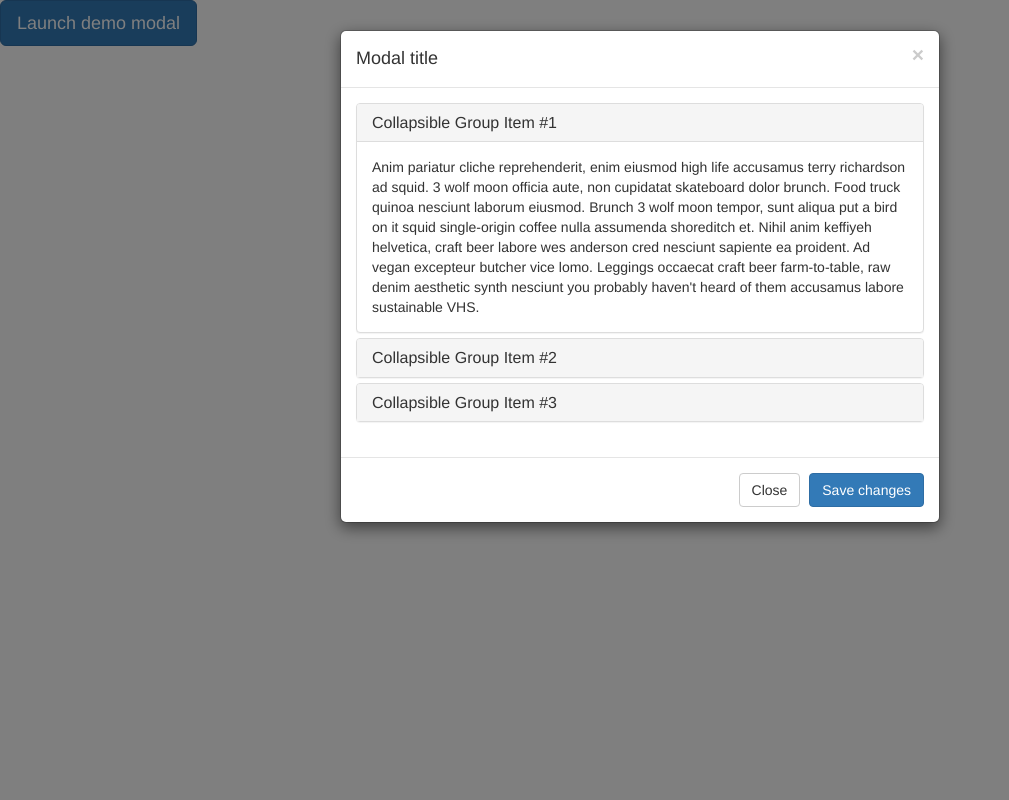
After one commit to jfknox/project_1, a PHP site: page /bootitup.html in a window 1280 px wide, after a click on "Launch demo modal". The commit adds this page. Shown: the whole page, without its empty margins (0-1009 px from the left). Run offline with PHP 8.4, Linux system fonts and the light colour scheme; some libraries are stand-ins or nearby versions.

Commit message:
first commit

```diff
--- /dev/null
+++ b/bootitup.html
@@ -0,0 +1,139 @@
+<!DOCTYPE html>
+<html>
+<head>
+	<script src="http://ajax.googleapis.com/ajax/libs/jquery/1.11.1/jquery.min.js"></script>
+
+	<link rel="stylesheet" href="http://maxcdn.bootstrapcdn.com/bootstrap/3.2.0/css/bootstrap.min.css">
+	<script src="http://maxcdn.bootstrapcdn.com/bootstrap/3.2.0/js/bootstrap.min.js"></script>
+
+
+	<title></title>
+</head>
+<body>
+
+	<!-- Button trigger modal -->
+	<button class="btn btn-primary btn-lg" data-toggle="modal" data-target="#myModal">
+	  Launch demo modal
+	</button>
+
+	<!-- Modal -->
+	<div class="modal fade" role="dialog" aria-hidden="true" aria-labelledby="myModalLabel" id="myModal" tabindex="-1" >
+	  <div class="modal-dialog">
+	    <div class="modal-content">
+	      <div class="modal-header">
+	        <button type="button" class="close" data-dismiss="modal"><span aria-hidden="true">&times;</span><span class="sr-only">Close</span></button>
+	        <h4 class="modal-title" id="myModalLabel">Modal title</h4>
+	      </div>
+	      <div class="modal-body">
+				        <div class="panel-group" id="accordion">
+			  <div class="panel panel-default">
+			    <div class="panel-heading">
+			      <h4 class="panel-title">
+			        <a data-toggle="collapse" data-parent="#accordion" href="#collapseOne">
+			          Collapsible Group Item #1
+			        </a>
+			      </h4>
+			    </div>
+			    <div id="collapseOne" class="panel-collapse collapse in">
+			      <div class="panel-body">
+			        Anim pariatur cliche reprehenderit, enim eiusmod high life accusamus terry richardson ad squid. 3 wolf moon officia aute, non cupidatat skateboard dolor brunch. Food truck quinoa nesciunt laborum eiusmod. Brunch 3 wolf moon tempor, sunt aliqua put a bird on it squid single-origin coffee nulla assumenda shoreditch et. Nihil anim keffiyeh helvetica, craft beer labore wes anderson cred nesciunt sapiente ea proident. Ad vegan excepteur butcher vice lomo. Leggings occaecat craft beer farm-to-table, raw denim aesthetic synth nesciunt you probably haven't heard of them accusamus labore sustainable VHS.
+			      </div>
+			    </div>
+			  </div>
+			  <div class="panel panel-default">
+			    <div class="panel-heading">
+			      <h4 class="panel-title">
+			        <a data-toggle="collapse" data-parent="#accordion" href="#collapseTwo">
+			          Collapsible Group Item #2
+			        </a>
+			      </h4>
+			    </div>
+			    <div id="collapseTwo" class="panel-collapse collapse">
+			      <div class="panel-body">
+			        <form role="form">
+					  <div class="form-group">
+					    <label for="exampleInputEmail1">Email address</label>
+					    <input type="email" class="form-control" id="exampleInputEmail1" placeholder="Enter email">
+					  </div>
+					  <div class="form-group">
+					    <label for="exampleInputPassword1">Password</label>
+					    <input type="password" class="form-control" id="exampleInputPassword1" placeholder="Password">
+					  </div>
+					  <div class="form-group">
+					    <label for="exampleInputFile">File input</label>
+					    <input type="file" id="exampleInputFile">
+					    <p class="help-block">Example block-level help text here.</p>
+					  </div>
+					  <div class="checkbox">
+					    <label>
+					      <input type="checkbox"> Check me out
+					    </label>
+					  </div>
+					  <button type="submit" class="btn btn-default">Submit</button>
+					</form>
+			      </div>
+			    </div>
+			  </div>
+			  <div class="panel panel-default">
+			    <div class="panel-heading">
+			      <h4 class="panel-title">
+			        <a data-toggle="collapse" data-parent="#accordion" href="#collapseThree">
+			          Collapsible Group Item #3
+			        </a>
+			      </h4>
+			    </div>
+			    <div id="collapseThree" class="panel-collapse collapse">
+			      <div class="panel-body">
+			        <div id="carousel-example-generic" class="carousel slide" data-ride="carousel">
+					  <!-- Indicators -->
+					  <ol class="carousel-indicators">
+					    <li data-target="#carousel-example-generic" data-slide-to="0" class="active"></li>
+					    <li data-target="#carousel-example-generic" data-slide-to="1"></li>
+					    <li data-target="#carousel-example-generic" data-slide-to="2"></li>
+					  </ol>
+
+					  <!-- Wrapper for slides -->
+					  <div class="carousel-inner">
+					    <div class="item active">
+					      <img src="http://lolfunnymeme.com/wp-content/uploads/523122_3103218308437_1079752680_n.jpg" alt="...">
+					      <div class="carousel-caption">
+					        This is Redic
+					      </div>
+					    </div>
+					    <div class="item">
+					      <img src="http://26.media.tumblr.com/tumblr_lvxwv0OwbJ1r4zk57o1_500.jpg" alt="...">
+					      <div class="carousel-caption">
+					        What!
+					      </div>
+					    </div>
+					    <div class="item active">
+					      <img src="http://imgc-cn.artprintimages.com/images/P-473-488-90/60/6009/1R3B100Z/posters/leo-cullum-it-s-never-been-about-money-it-s-about-the-cool-stuff-money-can-buy-new-yorker-cartoon.jpg" alt="...">
+					      <div class="carousel-caption">
+					        True Dat
+					      </div>
+					    </div>
+					  </div>
+
+					  <!-- Controls -->
+					  <a class="left carousel-control" href="#carousel-example-generic" role="button" data-slide="prev">
+					    <span class="glyphicon glyphicon-chevron-left"></span>
+					  </a>
+					  <a class="right carousel-control" href="#carousel-example-generic" role="button" data-slide="next">
+					    <span class="glyphicon glyphicon-chevron-right"></span>
+					  </a>
+					</div>
+			      </div>
+			    </div>
+			  </div>
+			</div>
+	      </div>
+	      <div class="modal-footer">
+	        <button type="button" class="btn btn-default" data-dismiss="modal">Close</button>
+	        <button type="button" class="btn btn-primary">Save changes</button>
+	      </div>
+	    </div>
+	  </div>
+	</div>
+
+</body>
+</html>
```
Also changed, not shown: index.html (+6 -2 lines), style.css (+45 -0 lines), .gitignore.txt (added).
